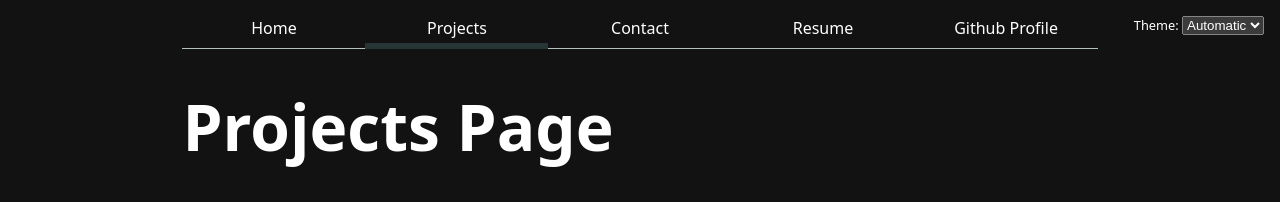
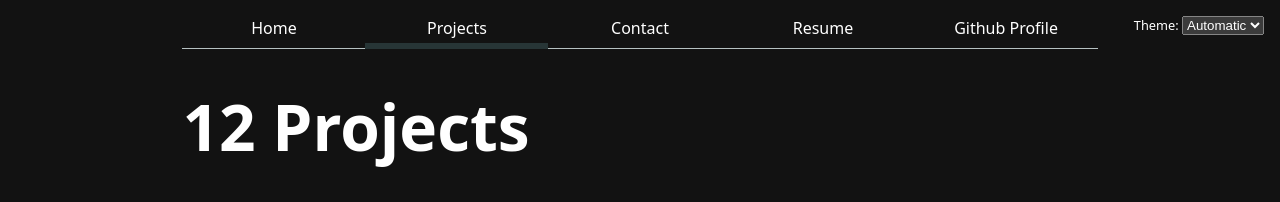
Before and after one commit to jyepez26/portfolio, a plain HTML site: page projects/index.html in a window 1280 px wide. Shown: the top 202 px of the page. Drawn offline with Linux system fonts and the light colour scheme.

Commit message:
title changes

```diff
--- a/projects/index.html
+++ b/projects/index.html
@@ -17,7 +17,7 @@
                 Github Profile</a>
         </nav>
     </section> -->
-    <h1>Projects Page</h1>
+    <h1 class="projects-title">Projects Page</h1>
     <div class="projects">
         <script src="../global.js" type="module"></script>
         <script src="projects.js" type="module"></script>
--- a/projects/projects.js
+++ b/projects/projects.js
@@ -8,3 +8,7 @@ const projectsContainer = document.querySelector('.projects');
 
 // use renderProjects to dynamically dislay json data
 renderProjects(projects, projectsContainer, 'h2');
+
+// change title to the amount of projects
+const title = document.querySelector('.projects-title');
+title.innerHTML = `${projects.length} Projects`;
```
